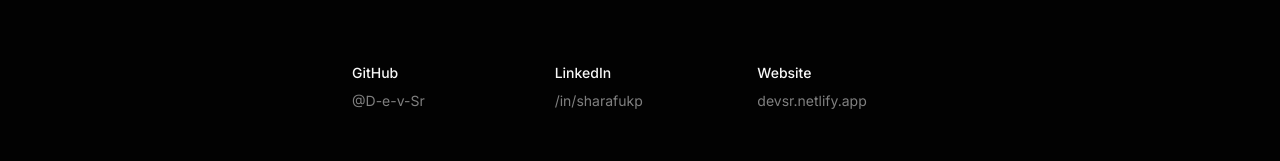
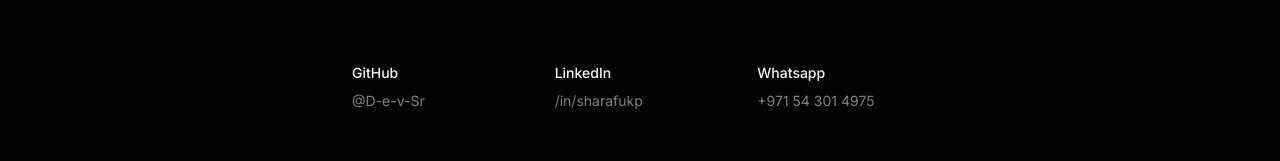
Before and after one commit to D-e-v-Sr/Personal-web, a Next.js app: page /contact in a window 1280 px wide. Shown: the part 722-883 px from the top of the page. Built offline with nearby package versions, Linux system fonts and the light colour scheme.

Commit message:
add whatsapp number

```diff
--- a/app/contact/page.tsx
+++ b/app/contact/page.tsx
@@ -10,7 +10,7 @@ import { MagneticButton } from "@/components/portfolio/magnetic-button";
 const socialLinks = [
   { label: "GitHub", href: "https://github.com/D-e-v-Sr", handle: "@D-e-v-Sr" },
   { label: "LinkedIn", href: "https://linkedin.com/in/sharafukp", handle: "/in/sharafukp" },
-  { label: "Website", href: "https://devsr.netlify.app", handle: "devsr.netlify.app" },
+  { label: "Whatsapp", href: "tel:+971543014975", handle: "+971 54 301 4975" },
 ];
 
 export default function ContactPage() {
```
